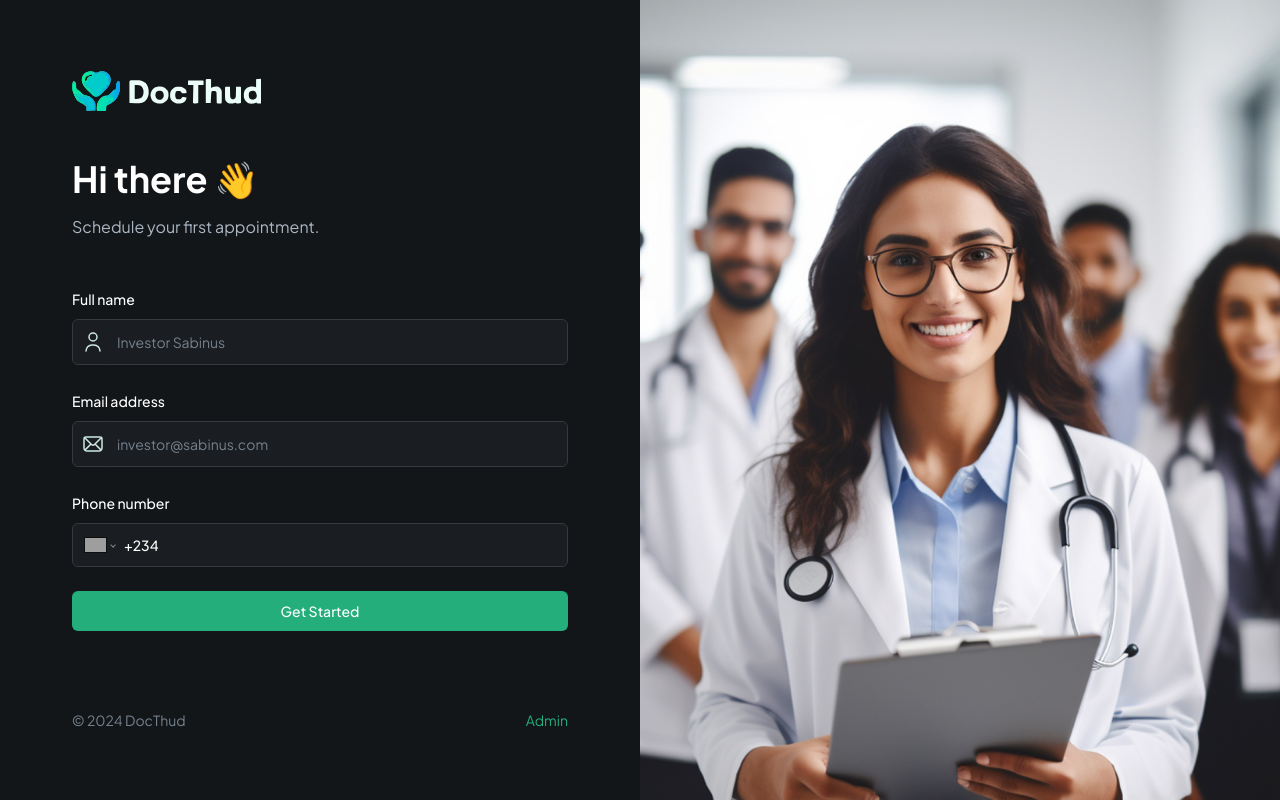
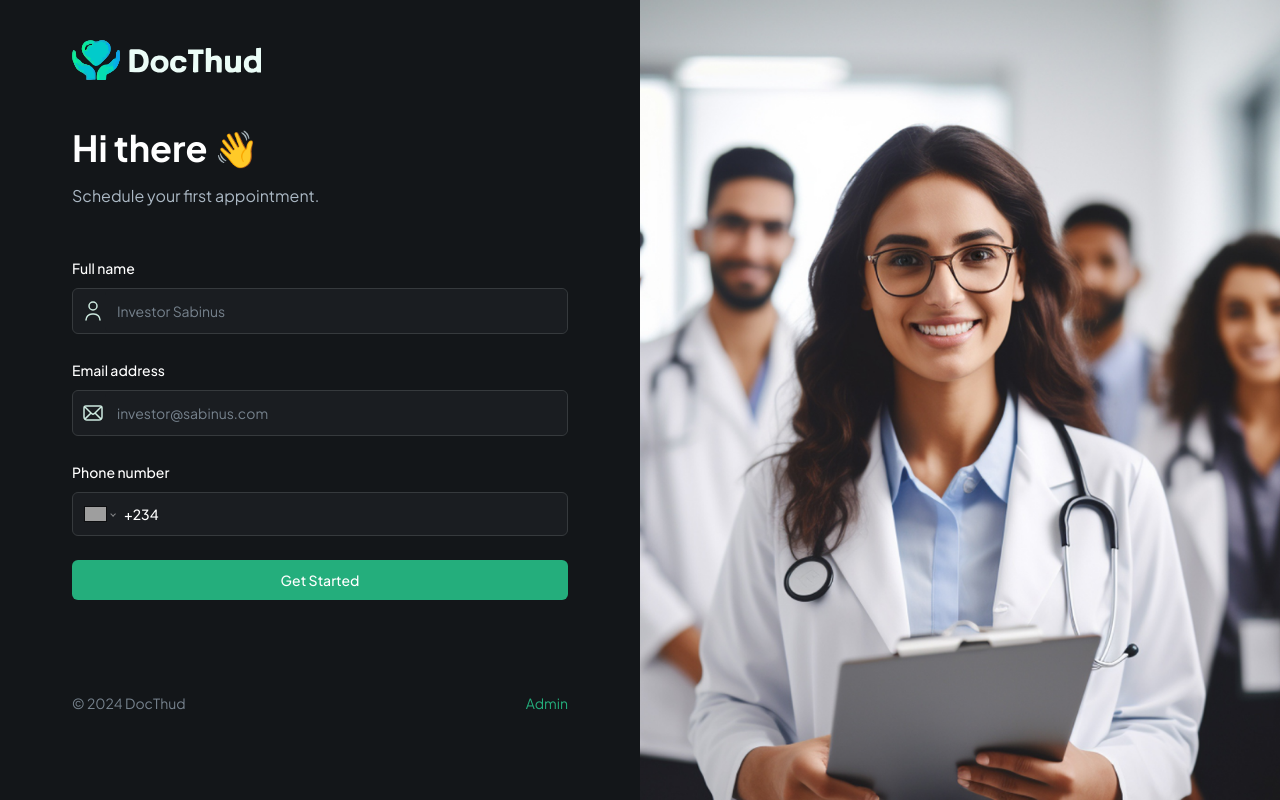
Before and after one commit to GIT-Gizmo/DocThud, a Next.js app: page / in a window 1280 px wide. Built offline with nearby package versions, Linux system fonts and the light colour scheme; no server answers; grey boxes are pictures that could not be loaded.

Commit message:
Adjusted home page form layout

```diff
--- a/app/page.tsx
+++ b/app/page.tsx
@@ -5,7 +5,7 @@ import Link from "next/link";
 export default function Home() {
   return (
     <main className="flex h-screen max-h-screen">
-      <section className="remove-scrollbar container my-auto">
+      <section className="remove-scrollbar container">
         <div className="sub-container max-w-[496px]">
           <Image
             src="/assets/icons/logo-full.svg"
@@ -17,7 +17,7 @@ export default function Home() {
 
           <PatientForm />
 
-          <div className="text-14-regular mt-20 flex justify-between">
+          <div className="text-14-regular mt-20 flex justify-between pb-12">
             <p className="justify-items-end text-dark-600 xl:text-left">© 2024 DocThud</p>
             <Link href="/?admin=true" className="text-green-500">Admin</Link>
           </div>
```
